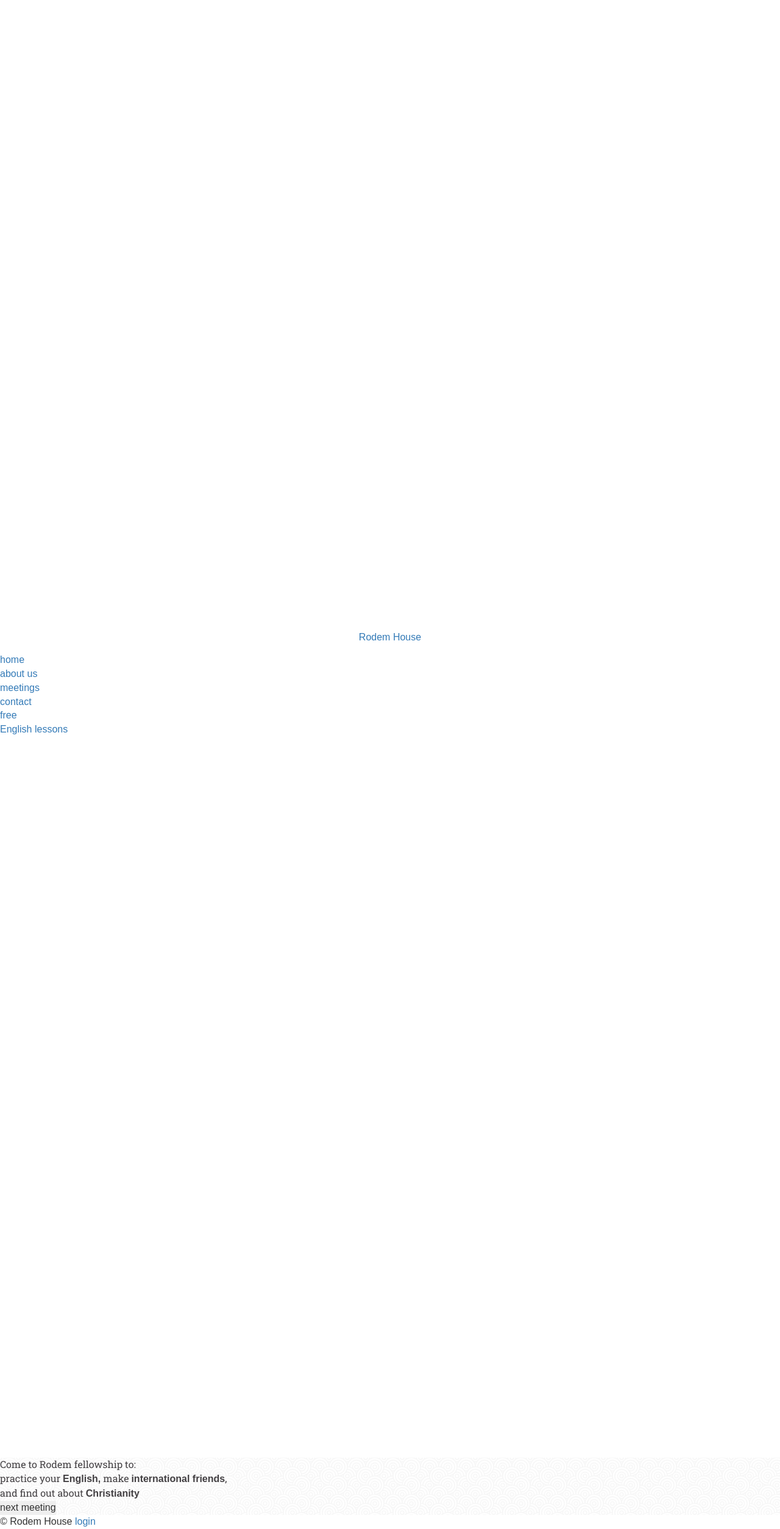
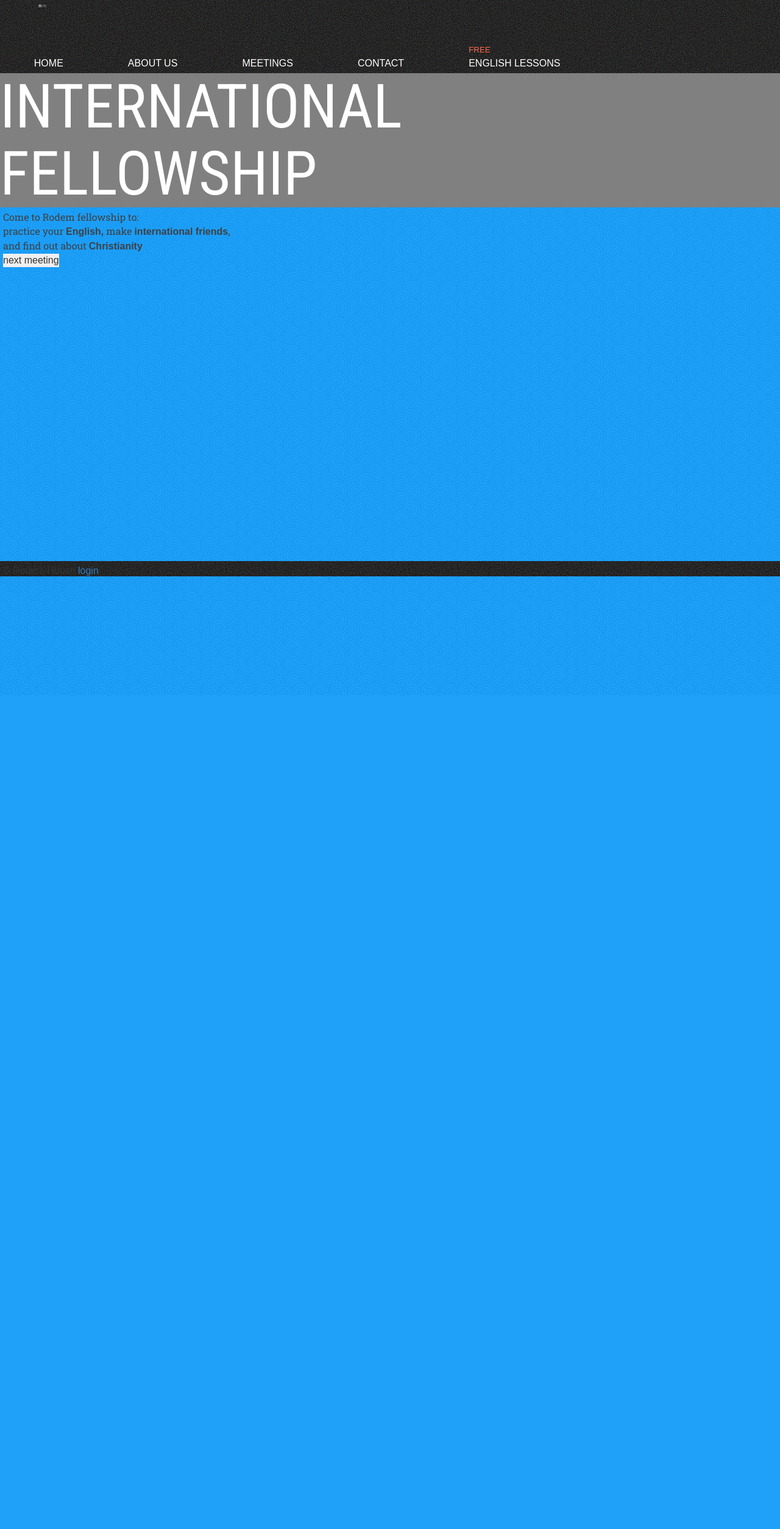
Before and after one commit to peter-sharp/Rodem-house, a PHP site: page / in a window 1280 px wide. Shown: the whole page at 61% size. After the commit the page ends 945 px from the top, so only its background shows below. Run offline with PHP 8.4, Linux system fonts and the light colour scheme; style sheets or scripts are compiled from the project's sources; some libraries are stand-ins or nearby versions.

Commit message:
added initial general styles and home specific styles

```diff
--- /dev/null
+++ b/css/styles.css
@@ -0,0 +1,129 @@
+/* logo */
+/* BG images */
+/* patterns */
+/* colours */
+/* fonts */
+/* ########################### Browser reset ########################### */
+html,
+body {
+  position: absolute;
+  height: 100%;
+  width: 100%;
+}
+body,
+body * {
+  outline: 0;
+  border: 0 none;
+  margin: 0;
+  padding: 0;
+  -webkit-box-sizing: border-box;
+  /* Safari 3.0 - 5.0, Chrome 1 - 9, Android 2.1 - 3.x */
+  -moz-box-sizing: border-box;
+  /* Firefox 1 - 28 */
+  box-sizing: border-box;
+  font-family: sans-serif;
+  font-size: 16px;
+  list-style-type: none;
+}
+/* ############################# main tags ############################# */
+body {
+  background-color: grey;
+}
+main {
+  position: relative;
+  height: 100%;
+  width: 100%;
+  vertical-align: bottom;
+}
+header,
+footer {
+  position: relative;
+  background-image: url(../images/noise.svg);
+  background-repeat: repeat;
+  width: 100%;
+}
+header {
+  min-height: 100px;
+  height: 15%;
+  padding: 5px;
+}
+footer {
+  height: 25px;
+  padding: 5px;
+}
+article {
+  height: 100%;
+  width: 100%;
+  background-image: url(../images/swirls.svg);
+  background-repeat: repeat;
+  background-color: white;
+  padding: 5px;
+}
+h1 {
+  color: white;
+  text-align: left;
+  width: auto;
+  font-size: 100px;
+}
+h1 > small {
+  font-size: 50px;
+  color: white;
+}
+h1,
+h2,
+h3 {
+  font-family: 'Roboto Condensed', sans-serif;
+  text-transform: uppercase;
+}
+p {
+  font-family: 'Roboto Slab', serif;
+  font-size: 14;
+  color: #423f42;
+}
+a > small {
+  font-size: smaller;
+  color: #ff694c;
+}
+/* ############################# utility classes ############################# */
+.center-block {
+  float: none;
+}
+/* ############################# nav styles ############################# */
+nav li {
+  display: inline-block;
+  padding: 1% 4% 1% 4%;
+  text-transform: uppercase;
+  vertical-align: center;
+}
+nav a {
+  color: white;
+}
+li.active > a {
+  color: grey;
+}
+/* ############################# logo ############################# */
+h1.logo {
+  display: inline-block;
+  background: url(../images/Rodem_logo.svg);
+  background-size: contain;
+  background-repeat: no-repeat;
+  min-height: 50px;
+  min-width: 129px;
+  vertical-align: center;
+}
+h1.logo a {
+  display: inline;
+  width: ;
+  height: ;
+  display: block;
+  text-indent: -9999px;
+}
+/* ///////////////////////////////// page specific ///////////////////////////////// */
+/* ############################# home ############################# */
+main.home {
+  background: url(../images/BG_home.jpg) no-repeat 0 50%;
+  background-size: cover;
+}
+.CTA_area {
+  background-color: #189ef9;
+}
--- a/css/styles.less
+++ b/css/styles.less
@@ -1,14 +1,27 @@
+/* logo */
+@logo: url(../images/Rodem_logo.svg);
+
+/* BG images */
+@BGimage_home: url(../images/BG_home.jpg);
+
+/* patterns */
 @swirls: url(../images/swirls.svg);
-@noise:;
+@noise: url(../images/noise.svg);
+
+/* colours */
 @base_yellow: #ff694c;
 @base_blue: #189ef9;
 @base_orange: #ff694c;
 @base_grey: #423f42;
+
+/* fonts */
 @font_heading: 'Roboto Condensed', sans-serif;
 @font_body: 'Roboto Slab', serif;
 /* ########################### Browser reset ########################### */
-html {
+html, body {
+    position: absolute;
     height: 100%;
+    width:  100%;
 }
 body, body * {
     outline: 0;
@@ -23,25 +36,61 @@
     list-style-type: none;
 }
 
+
 /* ############################# main tags ############################# */
 body {
-    background-color: white;
-    height: 100%;
+    background-color: grey;
+}
+
+main {
+  position: relative;
+  height:     100%;
+  width:      100%;
+  vertical-align: bottom;
+}
+
+header, footer {
+  position: relative;
+  background-image: @noise;
+  background-repeat: repeat;
+  width:             100%;
+}
+header {
+  min-height:   100px;
+  height:       15%;
+  padding: 5px;
+}
+
+footer {
+
+  height:   25px;
+  padding: 5px;
 }
 
 article {
+    height:           100%;
+    width:            100%;
     background-image: @swirls;
     background-repeat: repeat;
     background-color: white;
-    height: 100%;
+    padding: 5px;
 }
+
 h1 {
   color: white;
-  text-align: center;
-  margin-top: 75%;
-  width: 100%;
+  text-align: left;
+  width:         auto;
+  font-size: 100px;
+}
+
+h1>small {
+  font-size: 50px;
+  color: white;
+}
+
+h1, h2, h3 {
   font-family: @font_heading;
-  font-size: 101px;
+  text-transform: uppercase;
 }
 
 
@@ -50,3 +99,62 @@
   font-size: 14;
   color: @base_grey;
 }
+
+a>small{
+  font-size:smaller;
+  color: @base_yellow;
+}
+/* ############################# utility classes ############################# */
+
+.center-block {
+  float: none;
+}
+
+/* ############################# nav styles ############################# */
+
+nav li{
+  display: inline-block;
+  padding: 1% 4% 1% 4%;
+  text-transform: uppercase;
+  vertical-align: center;
+}
+
+nav a{
+  color: white;
+}
+
+li.active > a{
+  color:grey;
+}
+
+/* ############################# logo ############################# */
+h1.logo {
+  display: inline-block;
+  background:@logo;
+  background-size: contain;
+  background-repeat: no-repeat;
+  min-height: 50px;
+  min-width: 129px;
+  vertical-align: center;
+}
+
+h1.logo a{
+  display: inline;
+  width:;
+  height:;
+  display:block;
+  text-indent:-9999px;
+}
+
+/* ///////////////////////////////// page specific ///////////////////////////////// */
+
+/* ############################# home ############################# */
+
+main.home{
+  background: @BGimage_home no-repeat 0 50%;
+  background-size: cover;
+}
+
+.CTA_area {
+  background-color: @base_blue;
+}
```
